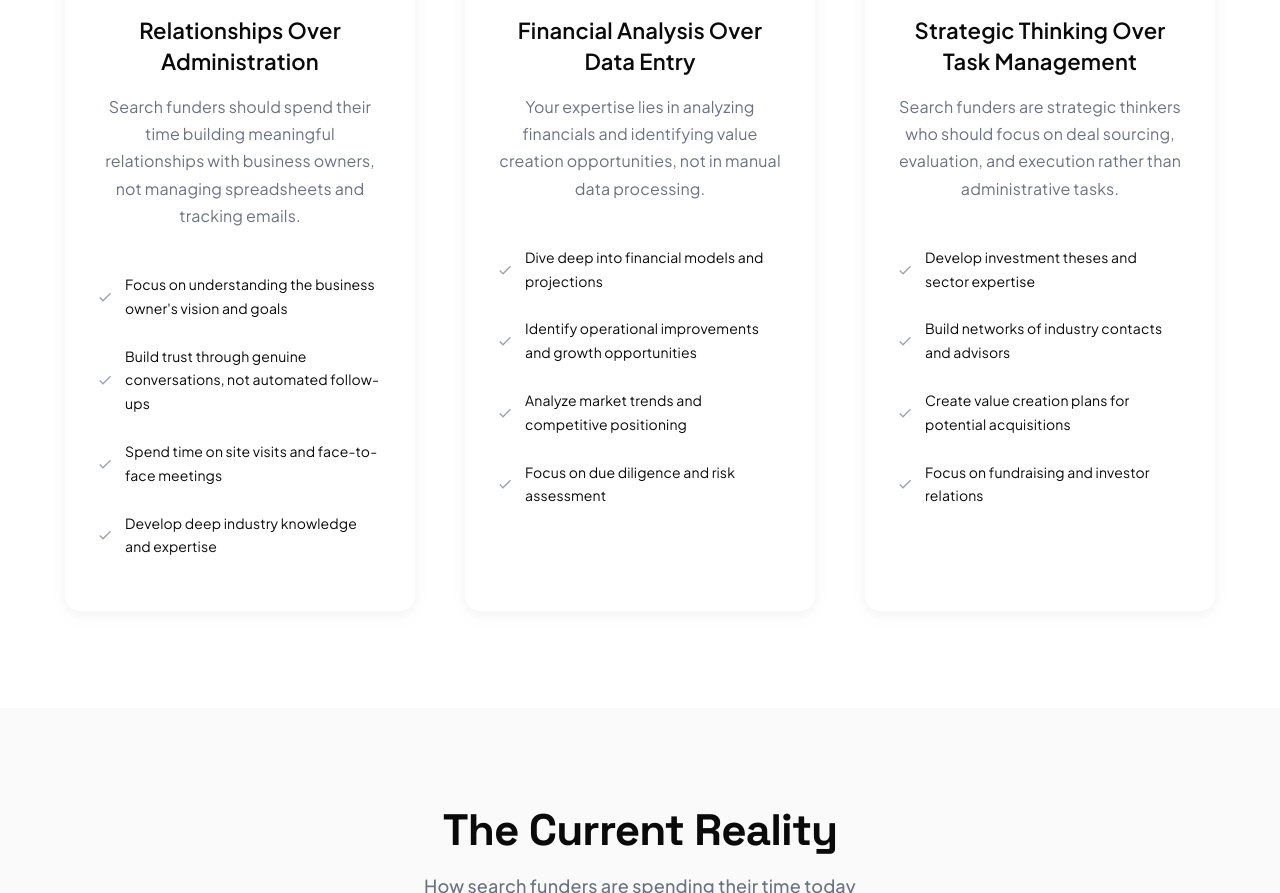
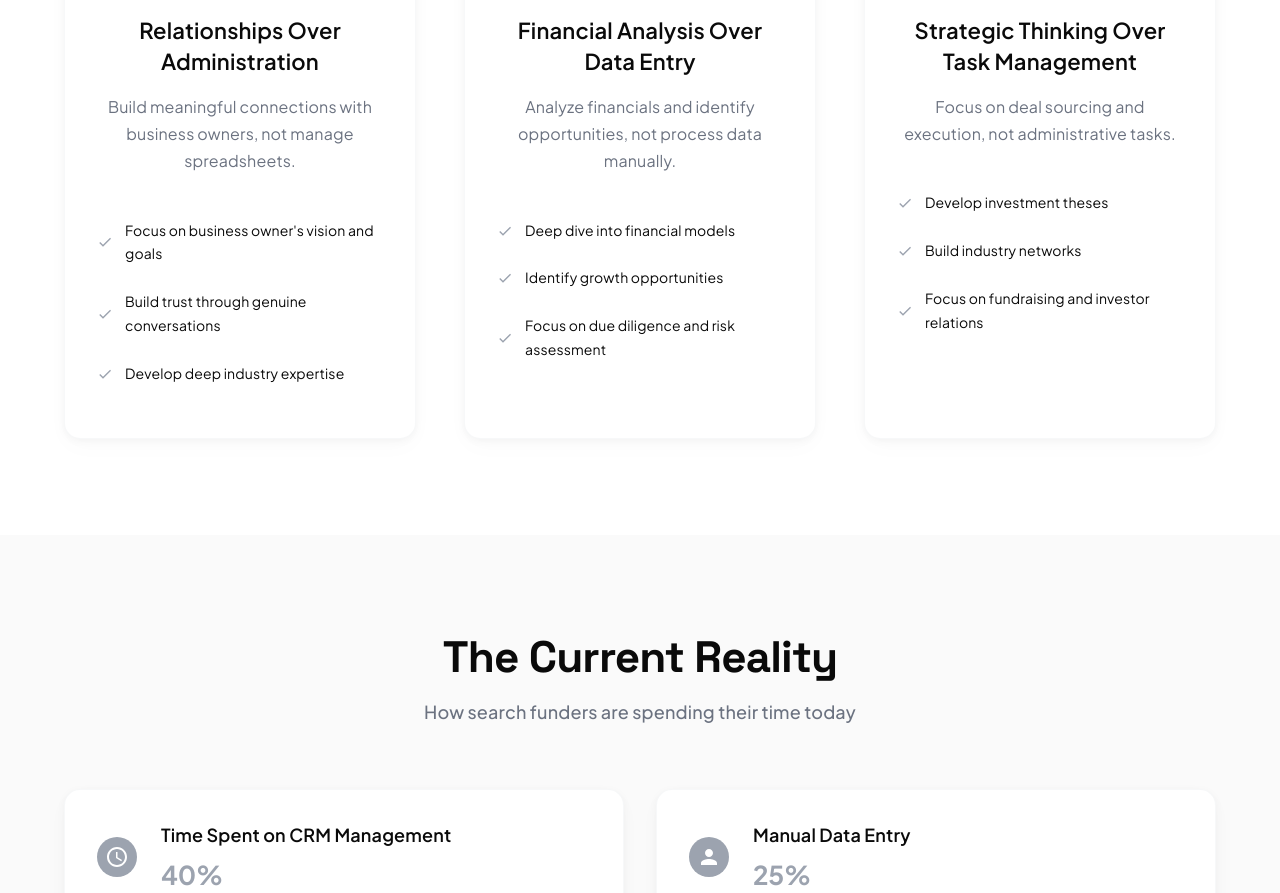
Before and after one commit to shreyputexas/equitle-brain-v1, a React (Vite) app: page /manifesto in a window 1280 px wide. Shown: the part 875-1768 px from the top of the page. Built offline with nearby package versions, Linux system fonts and the light colour scheme.

Commit message:
made changes to front end a bit

```diff
--- a/src/pages/Manifesto.tsx
+++ b/src/pages/Manifesto.tsx
@@ -54,37 +54,34 @@ export default function Manifesto() {
   const manifestoPoints = [
     {
       title: 'Relationships Over Administration',
-      description: 'Search funders should spend their time building meaningful relationships with business owners, not managing spreadsheets and tracking emails.',
+      description: 'Build meaningful connections with business owners, not manage spreadsheets.',
       icon: <HandshakeIcon sx={{ fontSize: 40 }} />,
       color: '#9CA3AF',
       details: [
-        'Focus on understanding the business owner\'s vision and goals',
-        'Build trust through genuine conversations, not automated follow-ups',
-        'Spend time on site visits and face-to-face meetings',
-        'Develop deep industry knowledge and expertise'
+        'Focus on business owner\'s vision and goals',
+        'Build trust through genuine conversations',
+        'Develop deep industry expertise'
       ]
     },
     {
       title: 'Financial Analysis Over Data Entry',
-      description: 'Your expertise lies in analyzing financials and identifying value creation opportunities, not in manual data processing.',
+      description: 'Analyze financials and identify opportunities, not process data manually.',
       icon: <MoneyIcon sx={{ fontSize: 40 }} />,
       color: '#9CA3AF',
       details: [
-        'Dive deep into financial models and projections',
-        'Identify operational improvements and growth opportunities',
-        'Analyze market trends and competitive positioning',
+        'Deep dive into financial models',
+        'Identify growth opportunities',
         'Focus on due diligence and risk assessment'
       ]
     },
     {
       title: 'Strategic Thinking Over Task Management',
-      description: 'Search funders are strategic thinkers who should focus on deal sourcing, evaluation, and execution rather than administrative tasks.',
+      description: 'Focus on deal sourcing and execution, not administrative tasks.',
       icon: <LightbulbIcon sx={{ fontSize: 40 }} />,
       color: '#9CA3AF',
       details: [
-        'Develop investment theses and sector expertise',
-        'Build networks of industry contacts and advisors',
-        'Create value creation plans for potential acquisitions',
+        'Develop investment theses',
+        'Build industry networks',
         'Focus on fundraising and investor relations'
       ]
     }
--- a/src/pages/Product.tsx
+++ b/src/pages/Product.tsx
@@ -42,6 +42,7 @@ import {
   DataUsage as DataIcon,
   Api as ApiIcon,
   PhoneAndroid as MobileIcon,
+  PhoneAndroid,
   LockOutlined as LockIcon
 } from '@mui/icons-material';
 import { useNavigate } from 'react-router-dom';
@@ -67,24 +68,46 @@ export default function Product() {
 
   const features = [
     {
-      category: 'Search Fund CRM',
+      category: 'Automated Note Taking',
       icon: <AIIcon sx={{ fontSize: 40 }} />,
       color: '#9CA3AF',
       items: [
         {
-          title: 'Relationship-First Design',
-          description: 'Built specifically for search funders who prioritize relationship building over administrative tasks',
-          benefits: ['Automated follow-ups', 'Relationship scoring', 'Conversation insights']
+          title: 'Meeting Intelligence',
+          description: 'AI automatically captures and transcribes meeting notes, extracting key insights and action items',
+          benefits: ['Real-time transcription', 'Action item extraction', 'Key insight identification']
         },
         {
-          title: 'Deal Sourcing Intelligence',
-          description: 'AI-powered tools to identify and prioritize the best acquisition opportunities',
-          benefits: ['Smart deal matching', 'Market intelligence', 'Predictive scoring']
+          title: 'Smart Note Organization',
+          description: 'Automatically categorizes and tags notes for easy retrieval and analysis',
+          benefits: ['Auto-categorization', 'Smart tagging', 'Searchable database']
         },
         {
-          title: 'Owner Relationship Management',
-          description: 'Track and nurture relationships with business owners throughout the search process',
-          benefits: ['Interaction history', 'Communication preferences', 'Relationship timeline']
+          title: 'Intelligence Integration',
+          description: 'Meeting insights are automatically added to your deal intelligence and relationship profiles',
+          benefits: ['Deal context updates', 'Relationship scoring', 'Pipeline intelligence']
+        }
+      ]
+    },
+    {
+      category: 'Automated Calling',
+      icon: <PhoneAndroid sx={{ fontSize: 40 }} />,
+      color: '#9CA3AF',
+      items: [
+        {
+          title: 'Prospect Outreach Automation',
+          description: 'AI automatically calls POCs at prospective businesses based on your criteria and timing',
+          benefits: ['Automated dialing', 'Smart scheduling', 'Call outcome tracking']
+        },
+        {
+          title: 'Intelligent Conversation Flow',
+          description: 'AI conducts initial conversations to qualify prospects and gather key information',
+          benefits: ['Natural conversation', 'Qualification questions', 'Information capture']
+        },
+        {
+          title: 'Follow-up Management',
+          description: 'Automatically schedules follow-ups and tracks conversation history with prospects',
+          benefits: ['Auto-scheduling', 'Conversation tracking', 'Relationship building']
         }
       ]
     },
@@ -111,24 +134,24 @@ export default function Product() {
       ]
     },
     {
-      category: 'Analytics & Reporting',
-      icon: <AnalyticsIcon sx={{ fontSize: 40 }} />,
-      color: '#F59E0B',
+      category: 'Brain',
+      icon: <AIIcon sx={{ fontSize: 40 }} />,
+      color: '#9CA3AF',
       items: [
         {
-          title: 'Performance Analytics',
-          description: 'Deep insights into portfolio performance and KPI tracking',
-          benefits: ['Real-time dashboards', 'Custom KPIs', 'Trend analysis']
+          title: 'Central LLM Intelligence',
+          description: 'A central large language model that serves as your AI-powered knowledge base and advisor',
+          benefits: ['Natural language queries', 'Contextual responses', 'Intelligent insights']
         },
         {
-          title: 'Custom Reports',
-          description: 'Flexible reporting engine for LP reports and internal analysis',
-          benefits: ['Report builder', 'Automated delivery', 'White labeling']
+          title: 'Knowledge Base Integration',
+          description: 'Connects all your data sources to create a comprehensive knowledge base for informed decision making',
+          benefits: ['Unified data access', 'Cross-reference insights', 'Historical context']
         },
         {
-          title: 'Predictive Modeling',
-          description: 'AI-powered forecasting for returns, risks, and market conditions',
-          benefits: ['Return forecasting', 'Scenario modeling', 'Risk prediction']
+          title: 'Intelligent Recommendations',
+          description: 'AI-powered suggestions based on your deal history, market data, and investment patterns',
+          benefits: ['Deal recommendations', 'Risk assessments', 'Strategic guidance']
         }
       ]
     },
```
